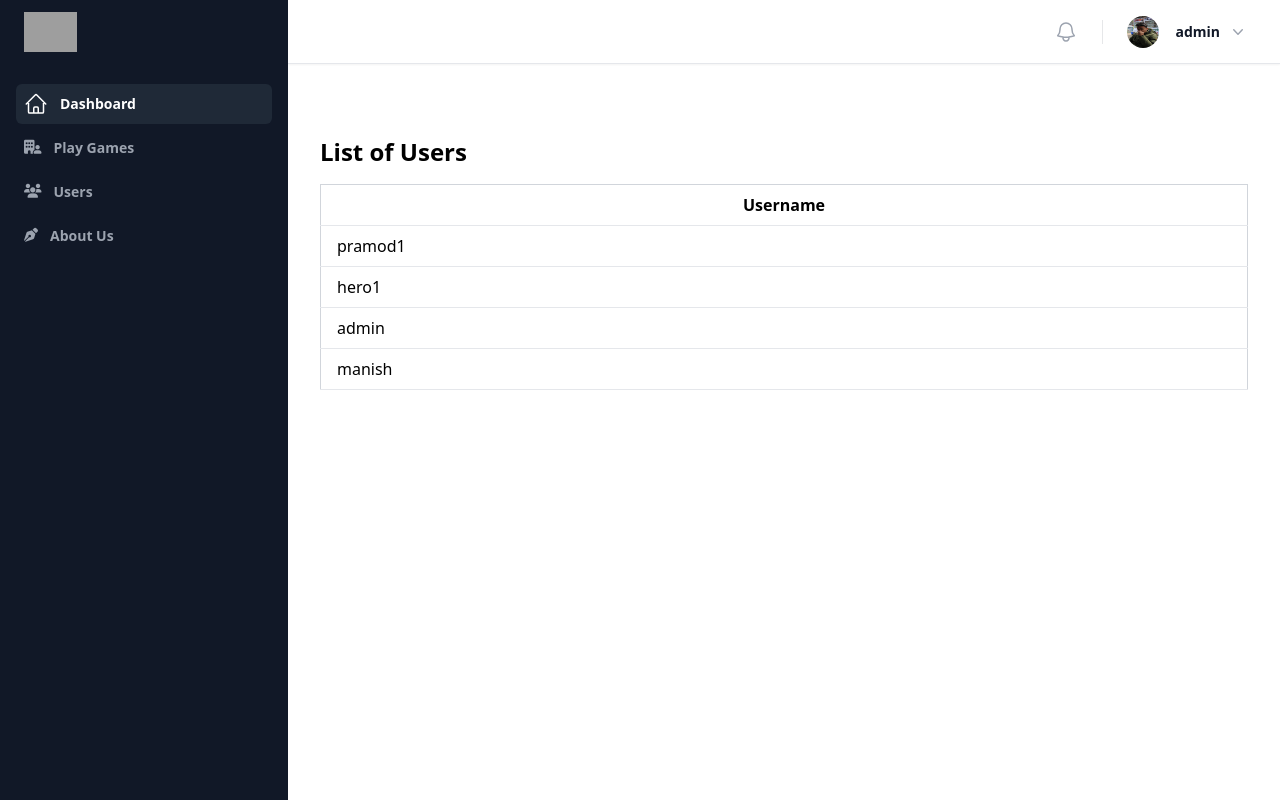
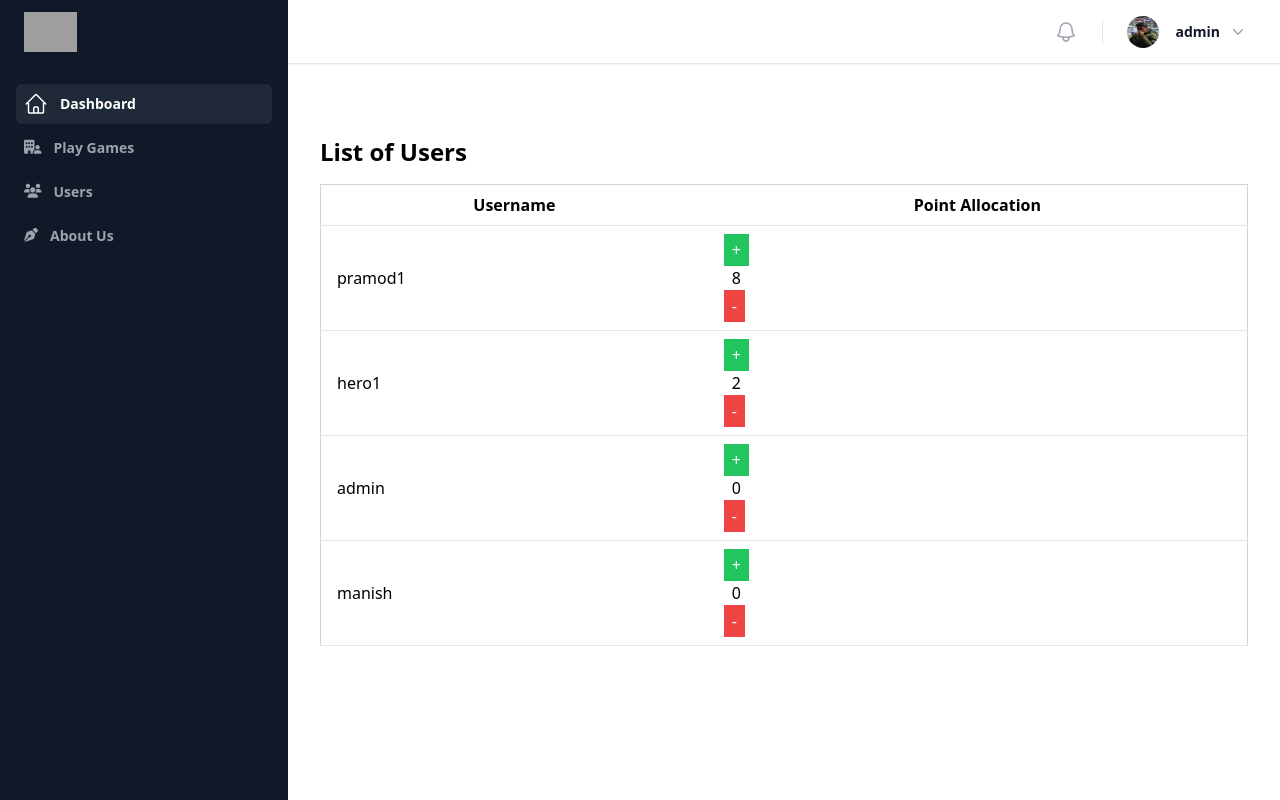
Before and after one commit to Karnaz3/django_games, a Django app: page /userlist/ in a window 1280 px wide. Run offline with Django 5.2, Linux system fonts and the light colour scheme; a user stored in the database is signed in; data comes from the database, SQL or seed files in the repository; both versions use the stored data as it was after the commit; some libraries are stand-ins or nearby versions; grey boxes are pictures that could not be loaded.

Commit message:
poitns allocation and counter in admin pannel

```diff
--- a/config/urls.py
+++ b/config/urls.py
@@ -13,4 +13,6 @@ urlpatterns = [
     path('dashboard/', DashboardView.as_view(), name='dashboard'),
     path('profile/', ProfileView.as_view(), name='profile'),
     path('userlist/', UserListView.as_view(), name='userlist'),
+    path('increase_points/<int:user_id>/', IncreasePointsView.as_view(), name='increase_points'),
+    path('decrease_points/<int:user_id>/', DecreasePointsView.as_view(), name='decrease_points'),
 ] + static(settings.MEDIA_URL, document_root=settings.MEDIA_ROOT)+ static(settings.STATIC_URL, document_root=settings.STATIC_ROOT)
--- a/dashboard/TEMPLATES/login.html
+++ b/dashboard/TEMPLATES/login.html
@@ -29,7 +29,7 @@
       <form class = "space-y-6" action="" method="post">
         {% csrf_token %}
         <div class="input-group mb-3">
-          <input type="text" class="form-control" placeholder="Email" name = "username">
+          <input type="text" class="form-control" placeholder="Email or username" name = "username">
           <div class="input-group-append">
             <div class="input-group-text">
               <span class="fas fa-envelope"></span>
--- a/dashboard/TEMPLATES/profile.html
+++ b/dashboard/TEMPLATES/profile.html
@@ -8,7 +8,7 @@
 <div class="flex justify-center">
     <div class="">
         <img class="hidden h-[150px] w-[150px] rounded-full sm:block object-cover mr-2 border-4 border-green-400"
-            src="{% if user.profile_picture %} {{user.profile_picture.url}}{%endif%}" alt="">
+            src="{% if user.profile_picture %} {{user.profile_picture.url}}{%endif%}" alt=""><h2>currently logged in as :</h2><b>{{user.username}}</b>
             <form action="" method="post" enctype="multipart/form-data">
                 <i>Change your profile picture: </i>
                 {% csrf_token %}
--- a/dashboard/TEMPLATES/userlist.html
+++ b/dashboard/TEMPLATES/userlist.html
@@ -3,17 +3,39 @@
 
 <div class="container mx-auto my-8">
     <h1 class="text-2xl font-bold mb-4">List of Users</h1>
+    {% if error_message %}
+        <div class="text-red-500">{{ error_message }}</div>
+    {% endif %}
     <table class="min-w-full bg-white border border-gray-300">
         <thead>
             <tr>
                 <th class="py-2 px-4 border-b">Username</th>
+                {% comment %} <th class="py-2 px-4 border-b">Points</th> {% endcomment %}
+                <th class="py-2 px-4 border-b">Point Allocation</th>
             </tr>
         </thead>
         <tbody>
             {% for user in users %}
-            <tr>
-                <td class="py-2 px-4 border-b">{{ user.username }}</td>
-            </tr>
+                <tr>
+                    <td class="py-2 px-4 border-b">{{ user.username }}</td>
+                    {% comment %} <td class="py-2 px-4 border-b">{{ user.points }}</td> {% endcomment %}
+                    <td class="py-2 px-4 border-b">
+                        {% if user.points < 0 or user.points > 10 %}
+                            <!-- Display the error message within the HTML structure -->
+                            <div class="text-red-500">Error: Points should be between 0 and 10 for {{ user.username }}</div>
+                        {% else %}
+                            <form method="post" action="{% url 'increase_points' user.id %}">
+                                {% csrf_token %}
+                                <button type="submit" class="bg-green-500 text-white px-2 py-1">+</button>
+                            </form>
+                            <span class="mx-2">{{ user.points }}</span>
+                            <form method="post" action="{% url 'decrease_points' user.id %}">
+                                {% csrf_token %}
+                                <button type="submit" class="bg-red-500 text-white px-2 py-1">-</button>
+                            </form>
+                        {% endif %}
+                    </td>
+                </tr>
             {% endfor %}
         </tbody>
     </table>
--- a/dashboard/views.py
+++ b/dashboard/views.py
@@ -1,4 +1,5 @@
-from django.shortcuts import render , redirect
+from django.shortcuts import render , redirect , get_object_or_404
+from django.urls import reverse
 from django.http import HttpResponse, HttpResponseRedirect
 from django.views import View
 from django.contrib.auth import authenticate, login, logout
@@ -69,7 +70,7 @@ class ProfileView(View):
         user_form = ProfilePhotoForm(request.POST ,  request.FILES , instance=user)
         if user_form.is_valid():
             user_form.save()
-            return redirect('/profile')
+            return redirect('/profile', {"user" : user})
         else:
             return HttpResponse('Invalid Form')
 
@@ -77,8 +78,49 @@ class ProfileView(View):
 
 class UserListView(View):
     def get(self, request):
-        users = UserProfile.objects.all()
+        if request.user.is_superuser:
+            users = UserProfile.objects.all()
+        else:
+            users = UserProfile.objects.exclude(user=request.user)
+
         context = {
             'users': users
-            }
+        }
         return render(request, 'userlist.html', context)
+
+
+
+class IncreasePointsView(View):
+    def post(self, request, user_id):
+        user = get_object_or_404(UserProfile, pk=user_id)
+        new_points = user.points + 1
+
+        # Validate points
+        if new_points <= 10:
+            user.points = new_points
+            user.save()
+        else:
+            error_message = "Error: Points cannot exceed 10."
+            return self.error_response(request, error_message)
+
+        return redirect(reverse('userlist'))
+
+    def error_response(self, request, error_message):
+        # Add error message to context and render inline error message
+        users = UserProfile.objects.all()  # You may need to adjust this query based on your actual model
+        return render(request, 'userlist.html', {'users': users, 'error_message': error_message})
+
+class DecreasePointsView(View):
+    def post(self, request, user_id):
+        user = get_object_or_404(UserProfile, pk=user_id)
+        new_points = user.points - 1
+
+        # Validate points
+        if new_points >= 0:
+            user.points = new_points
+            user.save()
+        else:
+            error_message = "Error: Points cannot be less than 0."
+            return IncreasePointsView().error_response(request, error_message)
+
+        return redirect(reverse('userlist'))
--- a/userprofiles/models.py
+++ b/userprofiles/models.py
@@ -1,5 +1,7 @@
 from django.db import models
 from django.contrib.auth.models import AbstractBaseUser, BaseUserManager, PermissionsMixin
+from django.core.validators import MaxValueValidator, MinValueValidator
+
 
 class UserProfileManager(BaseUserManager):
     def create_user(self, username, password=None, **extra_fields):
@@ -25,6 +27,13 @@ class UserProfile(AbstractBaseUser, PermissionsMixin):
     profile_picture = models.ImageField(upload_to='uploads/profile', null=True, blank=True)
     is_staff = models.BooleanField(default=False)
     is_superuser = models.BooleanField(default=False)
+    points = models.IntegerField(
+        default=0,
+        validators=[
+            MaxValueValidator(10),
+            MinValueValidator(0)
+        ]
+    )
 
     # Add any additional fields you want here
 
```
Also changed, not shown: db.sqlite3, uploads/profile/240609682_353772546413127_5543133652086056242_n.jpg (deleted), uploads/profile/WhatsApp_Image_2024-01-22_at_21.37.06_339162bc.jpg (added), userprofiles/migrations/0003_alter_userprofile_is_superuser.py (added), userprofiles/migrations/0004_userprofile_points.py (added).
